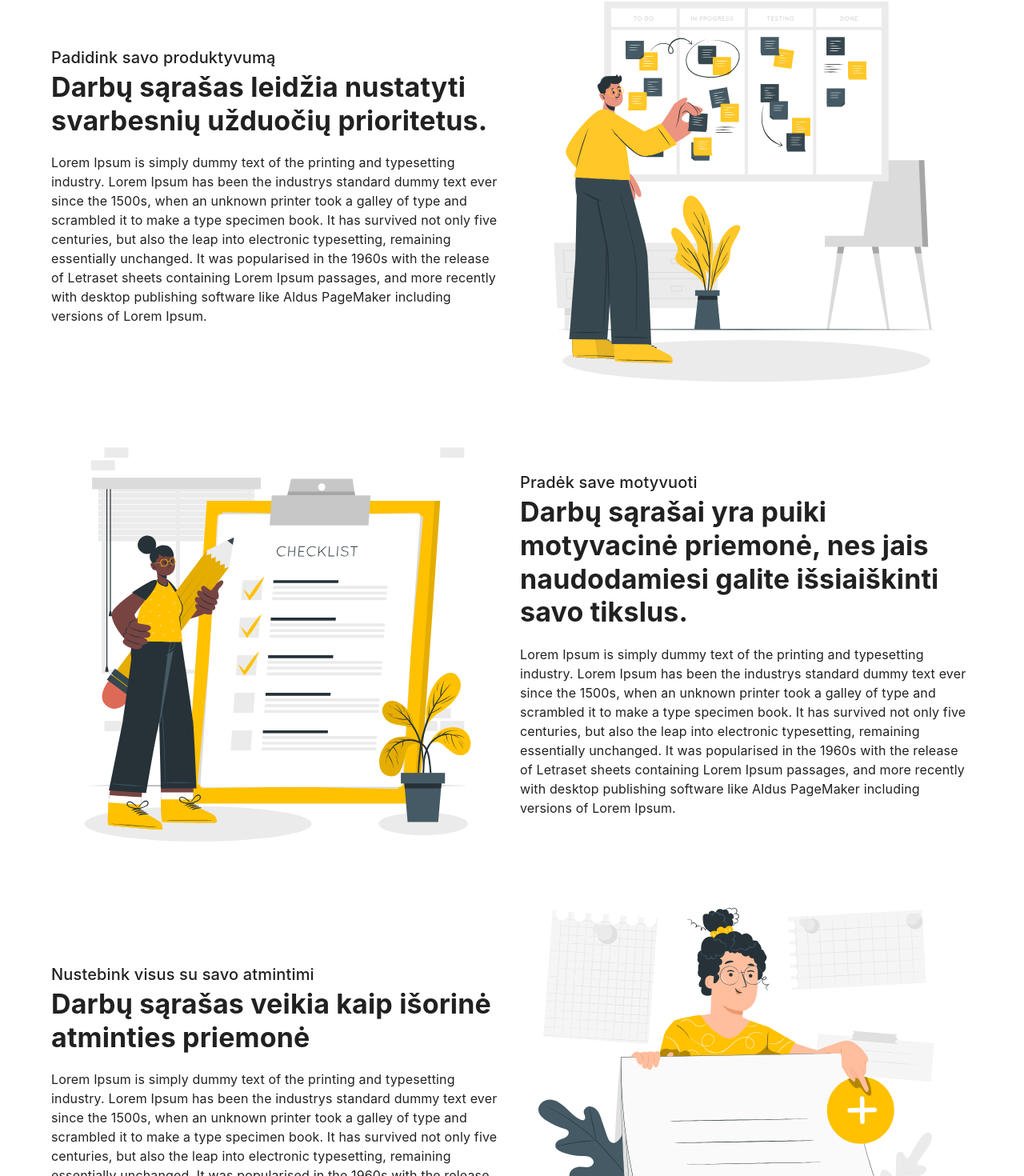
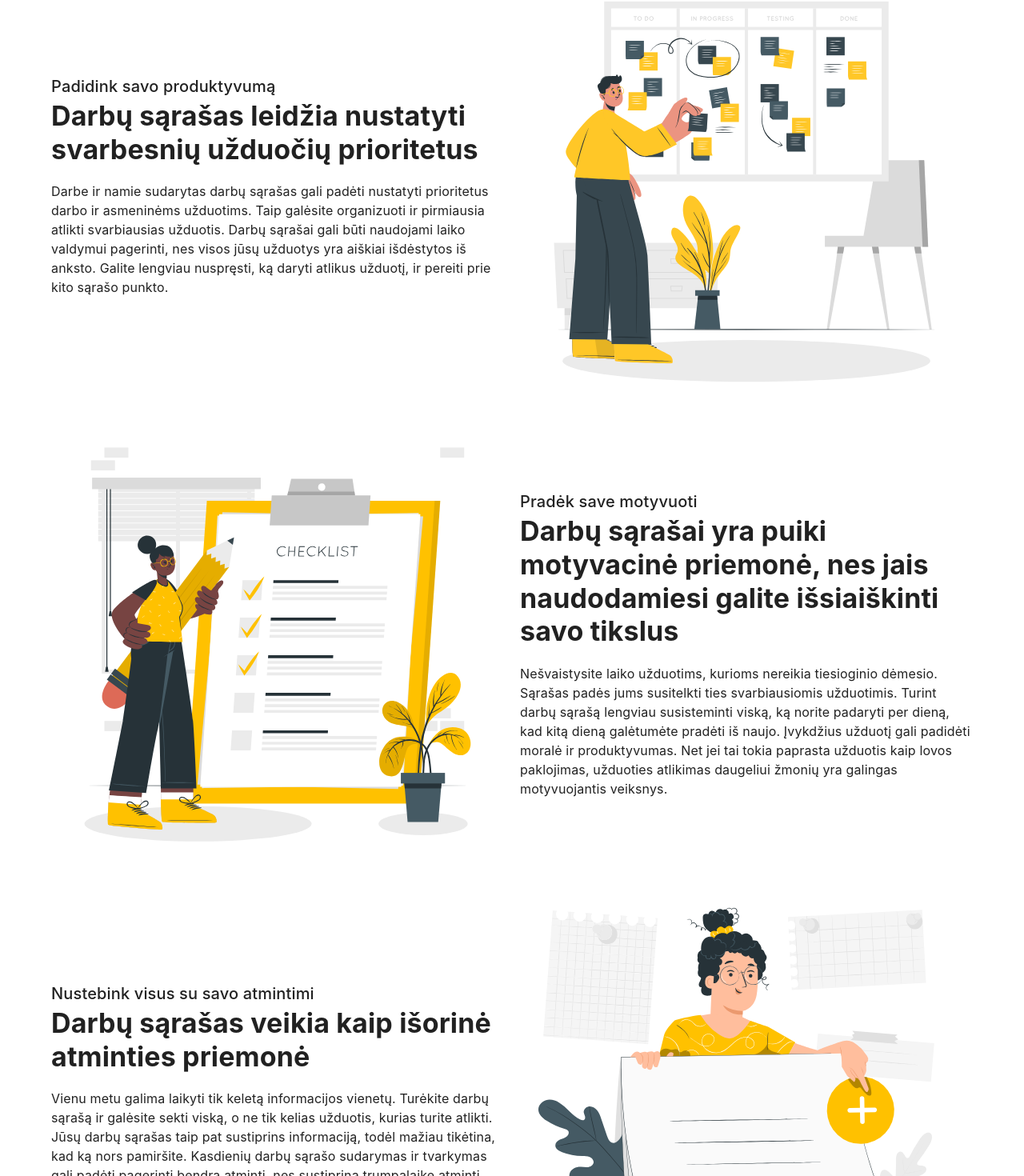
Before and after one commit to T4dam/Tasky, a React (Create React App) app in the folder client/: page / in a window 1280 px wide. Shown: the part 785-2255 px from the top of the page at 80% size. Built offline with nearby package versions, Linux system fonts and the light colour scheme.

Commit message:
tekstai landing page

```diff
--- a/client/src/pages/home-page.jsx
+++ b/client/src/pages/home-page.jsx
@@ -19,20 +19,15 @@ const HomePage = () => (
         <Box sx={{ width: { xs: '100%', sm: '70%' }, paddingRight: '10px' }}>
           <Typography element="h4" variant="h6" sx={{ textAlign: { xs: 'center', sm: 'left' } }}>Padidink savo produktyvumą</Typography>
           <Typography element="h3" variant="h4" sx={{ fontWeight: '700', mb: '20px', textAlign: { xs: 'center', sm: 'left' } }}>
-            Darbų sąrašas leidžia nustatyti svarbesnių užduočių prioritetus.
+            Darbų sąrašas leidžia nustatyti svarbesnių užduočių prioritetus
           </Typography>
           <Typography sx={{ display: 'flex', justifyContent: 'flex-end', textAlign: { xs: 'center', sm: 'left' } }}>
-            Lorem Ipsum is simply dummy text of the printing and
-            typesetting industry. Lorem Ipsum has been the industrys
-            standard dummy text ever since the 1500s, when an
-            unknown printer took a galley of type and
-            scrambled it to make a type specimen book. It has survived
-            not only five centuries, but also the leap into electronic
-            typesetting, remaining essentially unchanged. It was
-            popularised in the 1960s with the release of Letraset
-            sheets containing Lorem Ipsum passages, and more recently
-            with desktop publishing software like Aldus PageMaker
-            including versions of Lorem Ipsum.
+            Darbe ir namie sudarytas darbų sąrašas gali padėti nustatyti prioritetus darbo
+            ir asmeninėms užduotims. Taip galėsite organizuoti ir pirmiausia
+            atlikti svarbiausias užduotis. Darbų sąrašai gali būti naudojami
+            laiko valdymui pagerinti, nes visos jūsų užduotys yra aiškiai išdėstytos
+            iš anksto. Galite lengviau nuspręsti,
+            ką daryti atlikus užduotį, ir pereiti prie kito sąrašo punkto.
           </Typography>
         </Box>
         <Box sx={{ width: { xs: '100%', sm: '70%' }, height: 'auto', paddingLeft: '10px' }}>
@@ -47,20 +42,17 @@ const HomePage = () => (
           <Typography element="h4" variant="h6" sx={{ textAlign: { xs: 'center', sm: 'left' } }}>Pradėk save motyvuoti</Typography>
           <Typography element="h3" variant="h4" sx={{ fontWeight: '700', mb: '20px', textAlign: { xs: 'center', sm: 'left' } }}>
             Darbų sąrašai yra puiki motyvacinė priemonė,
-            nes jais naudodamiesi galite išsiaiškinti savo tikslus.
+            nes jais naudodamiesi galite išsiaiškinti savo tikslus
           </Typography>
           <Typography sx={{ display: 'flex', justifyContent: 'flex-end' }}>
-            Lorem Ipsum is simply dummy text of the printing and
-            typesetting industry. Lorem Ipsum has been the industrys
-            standard dummy text ever since the 1500s, when an
-            unknown printer took a galley of type and
-            scrambled it to make a type specimen book. It has survived
-            not only five centuries, but also the leap into electronic
-            typesetting, remaining essentially unchanged. It was
-            popularised in the 1960s with the release of Letraset
-            sheets containing Lorem Ipsum passages, and more recently
-            with desktop publishing software like Aldus PageMaker
-            including versions of Lorem Ipsum.
+            Nešvaistysite laiko užduotims, kurioms nereikia
+            tiesioginio dėmesio. Sąrašas padės jums susitelkti ties
+            svarbiausiomis užduotimis. Turint darbų sąrašą lengviau susisteminti
+            viską, ką norite padaryti per dieną, kad kitą dieną
+            galėtumėte pradėti iš naujo. Įvykdžius užduotį gali padidėti
+            moralė ir produktyvumas. Net jei tai tokia paprasta užduotis kaip
+            lovos paklojimas, užduoties atlikimas daugeliui žmonių yra galingas
+            motyvuojantis veiksnys.
           </Typography>
         </Box>
       </Box>
@@ -71,17 +63,13 @@ const HomePage = () => (
             Darbų sąrašas veikia kaip išorinė atminties priemonė
           </Typography>
           <Typography sx={{ display: 'flex', justifyContent: 'flex-end' }}>
-            Lorem Ipsum is simply dummy text of the printing and
-            typesetting industry. Lorem Ipsum has been the industrys
-            standard dummy text ever since the 1500s, when an
-            unknown printer took a galley of type and
-            scrambled it to make a type specimen book. It has survived
-            not only five centuries, but also the leap into electronic
-            typesetting, remaining essentially unchanged. It was
-            popularised in the 1960s with the release of Letraset
-            sheets containing Lorem Ipsum passages, and more recently
-            with desktop publishing software like Aldus PageMaker
-            including versions of Lorem Ipsum.
+            Vienu metu galima laikyti tik keletą informacijos vienetų.
+            Turėkite darbų sąrašą ir galėsite sekti viską, o ne tik kelias
+            užduotis, kurias turite atlikti. Jūsų darbų sąrašas taip pat
+            sustiprins informaciją, todėl mažiau tikėtina, kad ką nors pamiršite.
+            Kasdienių darbų sąrašo sudarymas ir tvarkymas gali padėti pagerinti bendrą atmintį, nes
+            sustiprina trumpalaikę atmintį. Rašydami užduotis ir trumpalaikius tikslus bei
+            nuolat tikrindami sąrašą, galite išsaugoti daugiau informacijos.
           </Typography>
         </Box>
         <Box sx={{ width: { xs: '100%', sm: '70%' }, height: 'auto', paddingLeft: '10px' }}>
```
